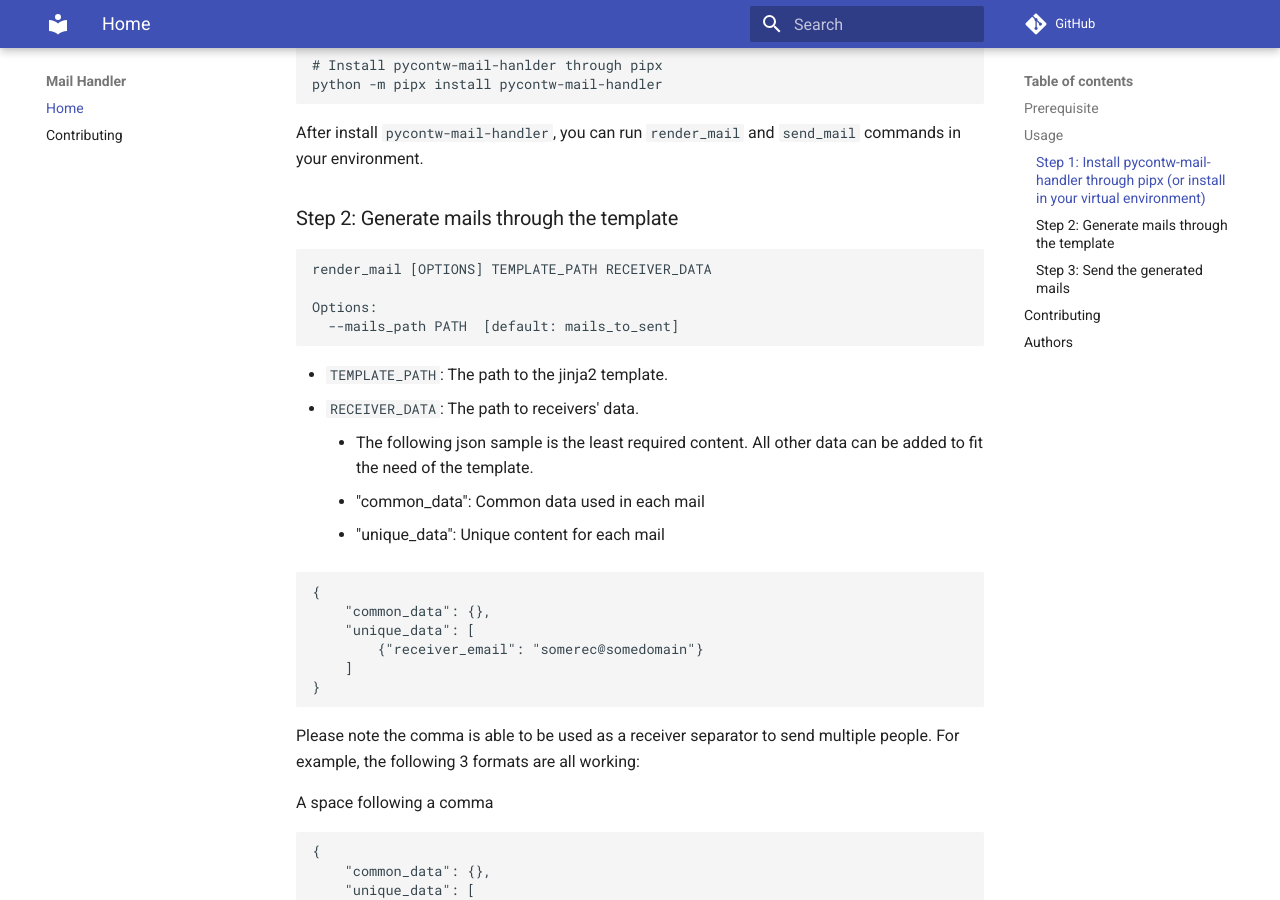
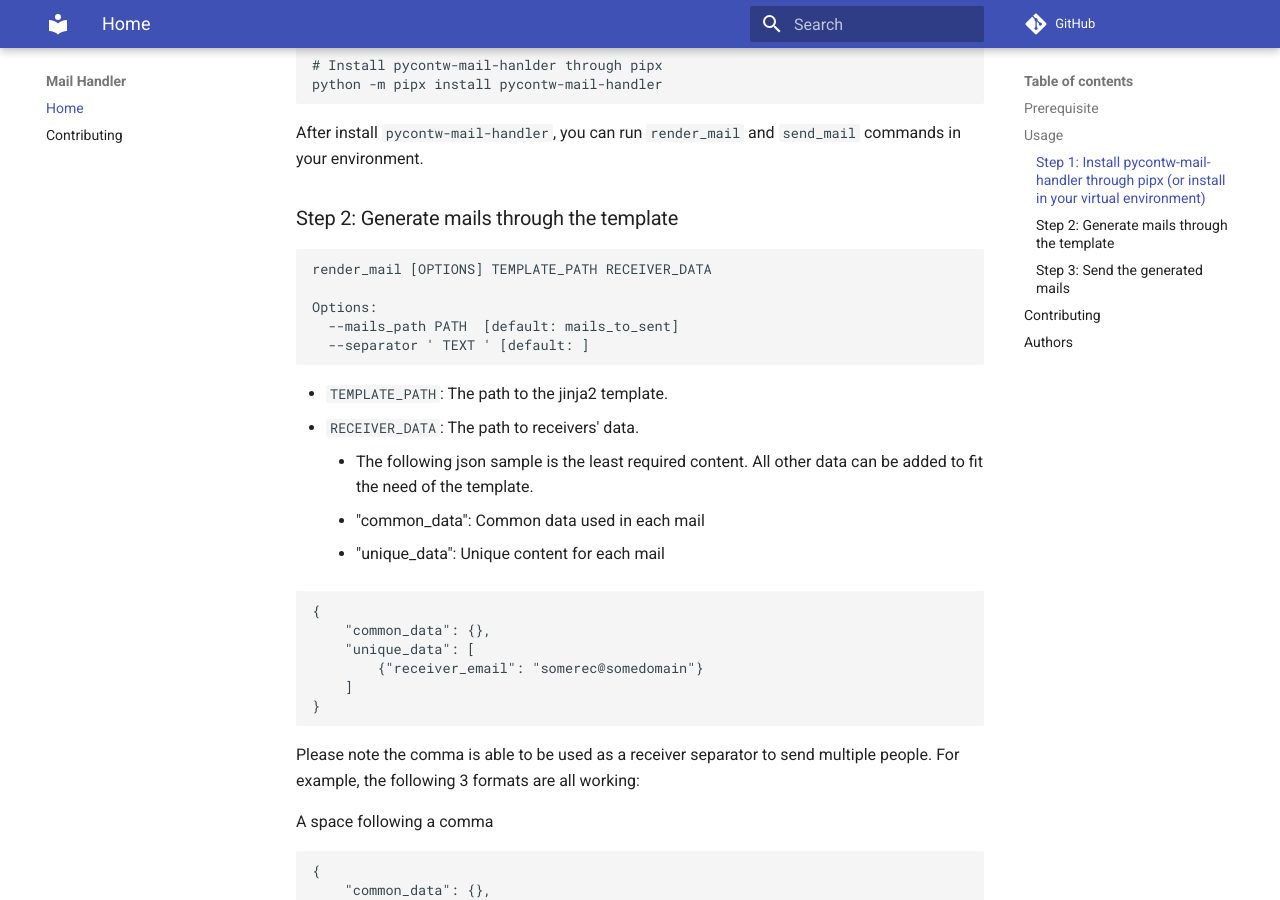
Before and after one commit to pycontw/mail_handler, an MkDocs documentation site: the page built from docs/README.md, in a window 1280 px wide and 900 px high, scrolled down 592 px. Built offline with MkDocs 1.6.1 and Material for MkDocs 9.7.7, drawn with Linux system fonts in a browser that asks for light colours; comment, search, counter and statistics services are not loaded.

Commit message:
docs(README): Add render_mail options

````diff
--- a/docs/README.md
+++ b/docs/README.md
@@ -30,6 +30,7 @@ render_mail [OPTIONS] TEMPLATE_PATH RECEIVER_DATA
 
 Options:
   --mails_path PATH  [default: mails_to_sent]
+  --separator ' TEXT ' [default: ]
 ```
 
 * `TEMPLATE_PATH`: The path to the jinja2 template.
````
